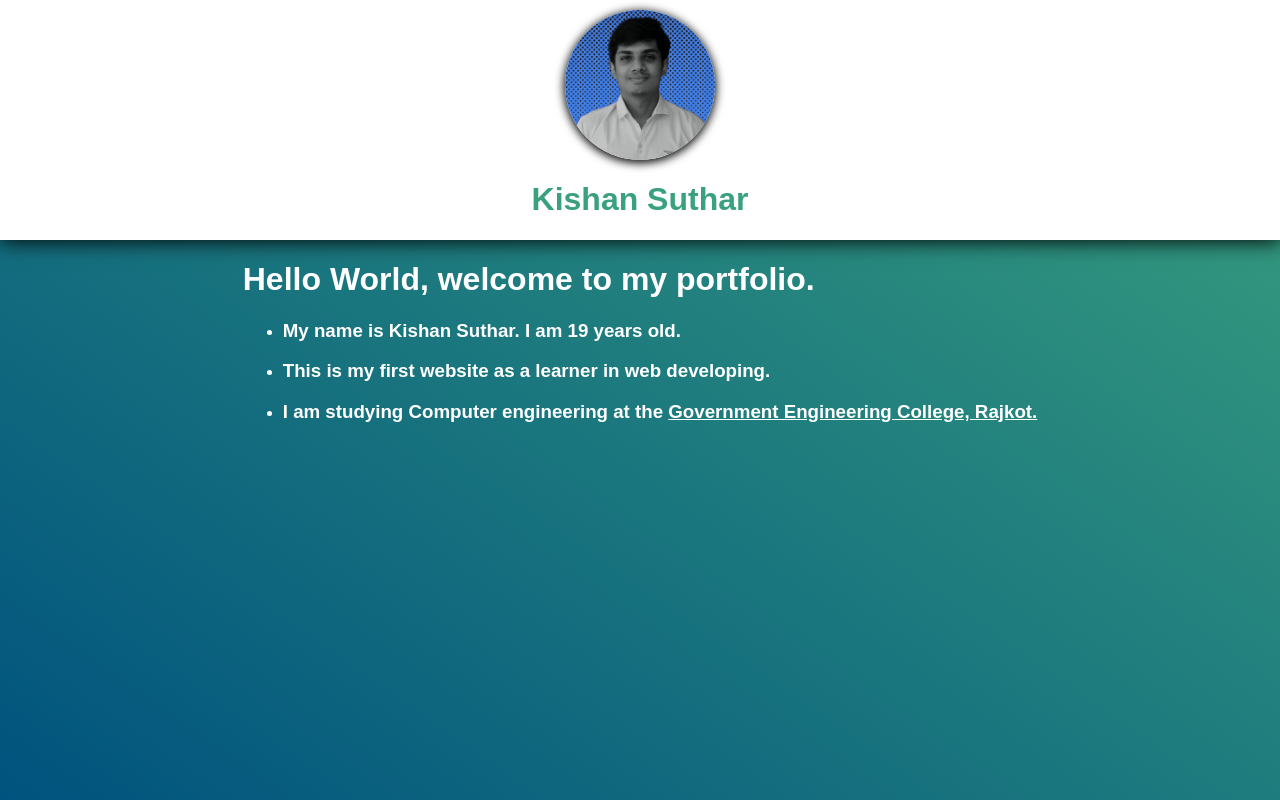
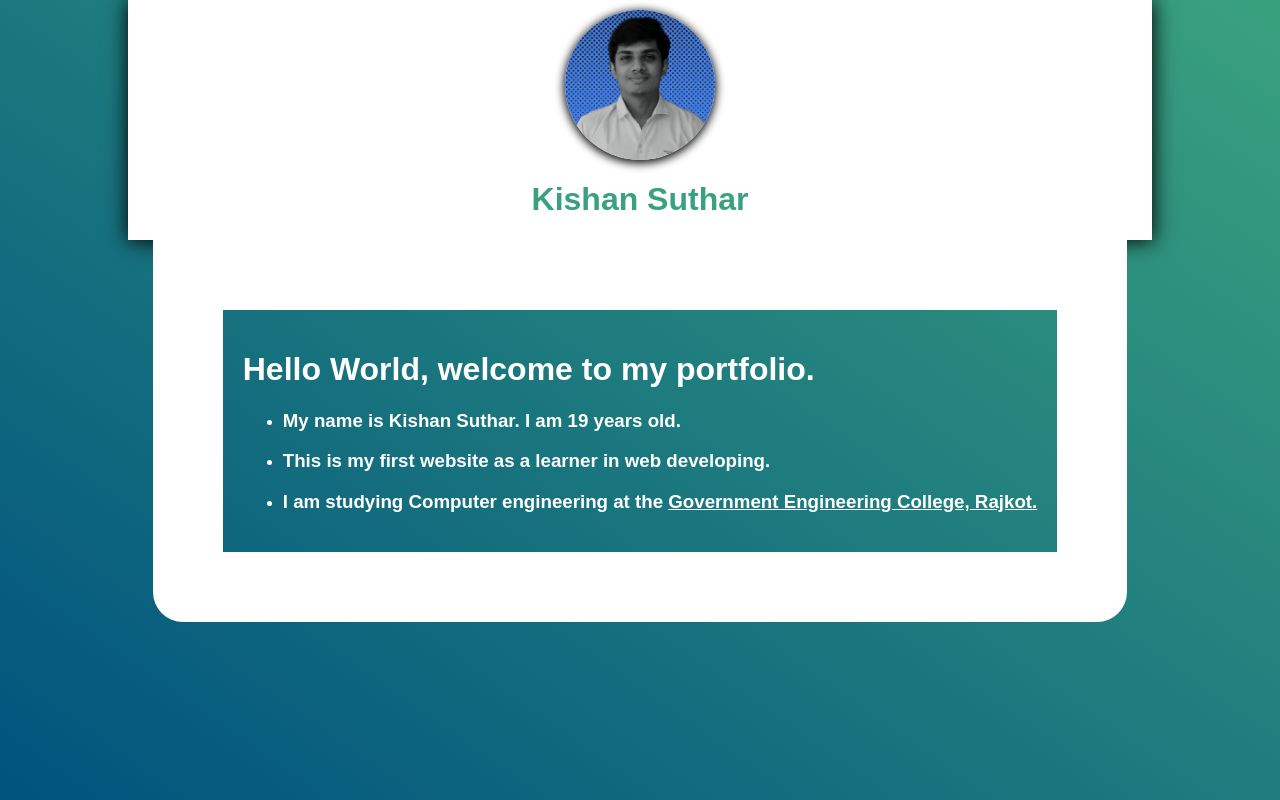
Before and after one commit to Kishan9194/kishansuthar.netlify.com, a plain HTML site: page index.html in a window 1280 px wide. Drawn offline with Linux system fonts and the light colour scheme; a web font is replaced by a local one.

Commit message:
Update main.css
Improve UI

```diff
--- a/css/main.css
+++ b/css/main.css
@@ -1,45 +1,48 @@
-.site-header{
+.site-header {
   color: #ffffff;
-		font-family: 'Stylish', sans-serif;
-		display : flex;
+  font-family: "Stylish", sans-serif;
+  display: flex;
   flex-direction: column;
   justify-content: center;
-		align-items : center;
-
+  align-items: center;
 }
 
-.image-style{
+.image-style {
   border-radius: 50%;
-	width:150px;
+  width: 150px;
   height: 150px;
   align-self: center;
-	box-shadow:0px 2px 10px 1px #000000;
+  box-shadow: 0px 2px 10px 1px #000000;
 }
 
-body{
-	background:  linear-gradient(35deg, #00537E, #3AA17E);
+body {
+  background: linear-gradient(35deg, #00537e, #3aa17e);
   margin: auto;
+  width: 80%;
+  height: 7%;
 }
 
-.site-header-content{
+.site-header-content {
   margin-left: 10px;
   margin-right: 10px;
+  border: 70px solid white;
+  padding: 20px;
+  border-radius: 0 0 30px 30px;
 }
 
-.college-link{
+.college-link {
   color: #ffffff;
 }
-h3
-{
-	font-family: 'Stylish', sans-serif;
+h3 {
+  font-family: "Stylish", sans-serif;
 }
-.site-banner{
-	padding-top:10px;
-	background:White;
-	display:flex;
-	flex-direction:column;
-	align-items:center;
-	box-shadow:0px 0px 20px 0.5px black;
-	color:#3AA17E;
-	font-family: 'Stylish', sans-serif;
+.site-banner {
+  padding-top: 10px;
+  background: White;
+  display: flex;
+  flex-direction: column;
+  align-items: center;
+  box-shadow: 0px 0px 20px 0.5px black;
+  color: #3aa17e;
+  font-family: "Stylish", sans-serif;
 }
```
Lines whose indentation alone changed are shown as unchanged.
